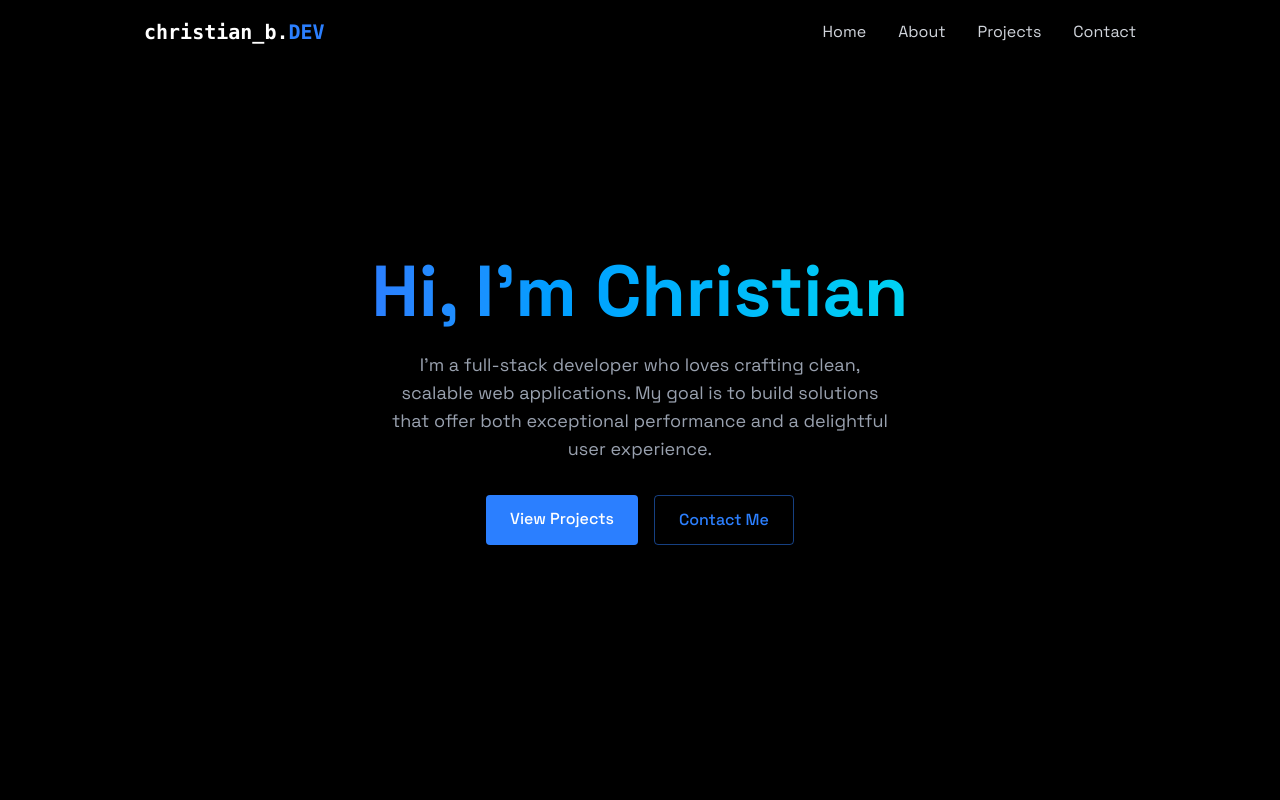
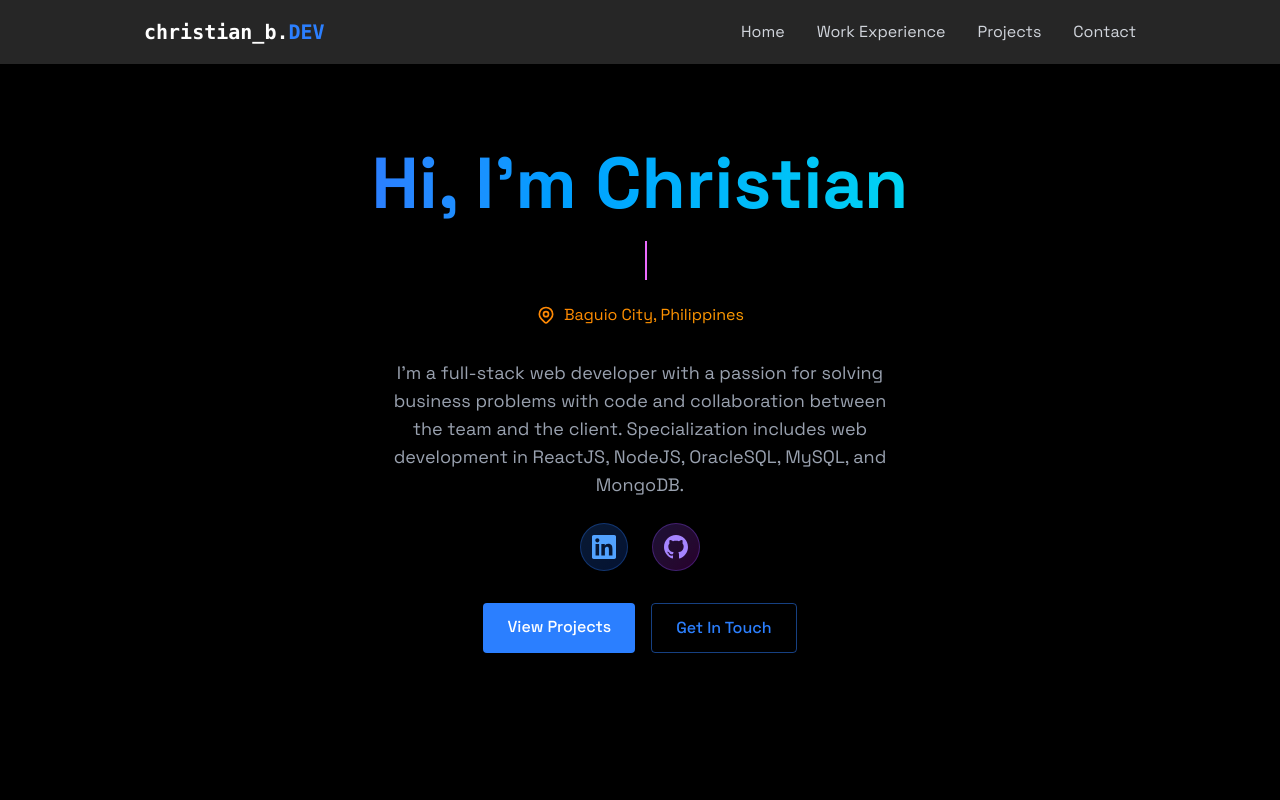
Before and after one commit to cbins13/cbins-portfolio, a React (Vite) app: page / in a window 1280 px wide. Shown: the top 800 px of the page. Built offline with nearby package versions, Linux system fonts and the light colour scheme.

Commit message:
Commit changes to portfolio edits

```diff
--- a/index.html
+++ b/index.html
@@ -10,7 +10,7 @@
       rel="stylesheet"
     />
     <meta name="viewport" content="width=device-width, initial-scale=1.0" />
-    <title>Vite + React</title>
+    <title>Christian B. | Portfolio Page</title>
 
   </head>
   <body>
--- a/src/components/MobileMenu.jsx
+++ b/src/components/MobileMenu.jsx
@@ -5,7 +5,7 @@ export const MobileMenu = ({ menuOpen, setMenuOpen }) => {
     <div
       className={`fixed top-0 left-0 w-full bg-[rgba(10,10,10,0.8)] z-40 flex flex-col items-center justify-center transition-all duration-300 ease-in-out ${
         menuOpen
-          ? "h-screen opacity-100 pointer-events-auto"
+          ? "bg-neutral-800/90 h-screen opacity-100 pointer-events-auto"
           : "h-0 opacity-0 pointer-events-none"
       }`}
     >
--- a/src/components/Navbar.jsx
+++ b/src/components/Navbar.jsx
@@ -6,7 +6,7 @@ export const Navbar = ({ menuOpen, setMenuOpen }) => {
   }, [menuOpen]);
 
   return (
-    <nav className="fixed top-0 w-full z-40 bg-[rgba(10, 10, 10, 0.8)] backdrop-blur-lg border-white/10 shadow-lg">
+    <nav className="fixed top-0 w-full z-40 bg-[rgba(10, 10, 10, 0.8)] backdrop-blur-lg border-white/10 shadow-lg bg-neutral-800">
       <div className="max-w-5xl mx-auto px-4">
         <div className="flex justify-between items-center h-16">
           <a href="#home" className="font-mono text-xl font-bold text-white">
@@ -30,7 +30,7 @@ export const Navbar = ({ menuOpen, setMenuOpen }) => {
               href="#about"
               className="text-gray-300 hover:text-white transition-colors"
             >
-              About
+              Work Experience
             </a>
             <a
               href="#projects"
--- a/src/components/sections/About.jsx
+++ b/src/components/sections/About.jsx
@@ -17,19 +17,19 @@ const About = () => {
       className="min-h-screen flex items-center justify-center py-20"
     >
       <RevealOnScroll>
-        <div className="max-w-3xl mx-auto px-4">
+        <div className="max-w-5xl mx-auto px-4">
           <h2 className="text-3xl font-bold mb-8 bg-gradient-to-r from-blue-500 to-cyan-400 bg-clip-text text-transparent text-center">
             About Me
           </h2>
 
-          <div className="rounded-xl p-8 border-white/10 border hover:-translate-y-1 transition-all">
+          <div className="rounded-xl p-8 border-white/10 border hover:-translate-y-1 transition-all bg-gradient-to-br from-blue-500/10 via-blue-500/5 to-cyan-500/10">
             <p className="text-gray-300 mb-6">
               Passionate developer with expertise in buiilding scalable web
               applications and creating innovative solutions.
             </p>
 
             <div className="grid grid-cols-1 md:grid-cols-2 gap-6">
-              <div className="rounded-xl p-6 hover:-translate-y-1 transition-all">
+              <div className="rounded-xl p-6 hover:-translate-y-1 transition-all bg-blue-500/10 border border-blue-500/20">
                 <h3 className="text-xl font-bold mb-4">Frontend</h3>
                 <div className="flex flex-wrap gap-2">
                   {frontendSkills.map((tech, index) => (
@@ -43,7 +43,7 @@ const About = () => {
                 </div>
               </div>
 
-              <div className="rounded-xl p-6 hover:-translate-y-1 transition-all">
+              <div className="rounded-xl p-6 hover:-translate-y-1 transition-all bg-violet-500/10 border border-violet-500/20">
                 <h3 className="text-xl font-bold mb-4">Backend</h3>
                 <div className="flex flex-wrap gap-2">
                   {backendSkills.map((tech, index) => (
@@ -60,7 +60,7 @@ const About = () => {
           </div>
 
           <div className="grid grid-cols-1 md:grid-cols-2 gap-6 mt-8">
-            <div className="p-6 rounded-xl border-white/10 border hover:-translate-y-1 transition-all">
+            <div className="p-6 rounded-xl border-white/10 border hover:-translate-y-1 transition-all bg-gradient-to-br from-cyan-500/10 to-blue-500/10">
               <h3 className="text-xl font-bold mb-4">🎓Education</h3>
               <ul className="list-disc list-inside text-gray-300">
                 <li>
@@ -74,7 +74,7 @@ const About = () => {
                 </li>
               </ul>
             </div>
-            <div className="p-6 rounded-xl border-white/10 border hover:-translate-y-1 transition-all">
+            <div className="p-6 rounded-xl border-white/10 border hover:-translate-y-1 transition-all bg-gradient-to-br from-fuchsia-500/10 to-violet-500/10">
               <h3 className="text-xl font-bold mb-4">💼Work Experience</h3>
 
               <div className="space-y-4 text-gray-300 ">
--- a/src/components/sections/Home.jsx
+++ b/src/components/sections/Home.jsx
@@ -1,11 +1,40 @@
-import React from "react";
+import React, { useEffect, useState } from "react";
 import RevealOnScroll from "../RevealOnScroll";
 
 const Home = () => {
+  const [displayText, setDisplayText] = useState("");
+  const [isDeleting, setIsDeleting] = useState(false);
+
+  useEffect(() => {
+    const fullText = "Full-Stack Developer";
+    const typingSpeed = isDeleting ? 80 : 120;
+    const pauseAtEnd = 1500;
+    const pauseAtStart = 800;
+
+    let timeout;
+
+    if (!isDeleting && displayText === fullText) {
+      timeout = setTimeout(() => setIsDeleting(true), pauseAtEnd);
+    } else if (isDeleting && displayText === "") {
+      timeout = setTimeout(() => setIsDeleting(false), pauseAtStart);
+    } else {
+      timeout = setTimeout(() => {
+        setDisplayText((prev) => {
+          if (!isDeleting) {
+            return fullText.slice(0, prev.length + 1);
+          }
+          return fullText.slice(0, prev.length - 1);
+        });
+      }, typingSpeed);
+    }
+
+    return () => clearTimeout(timeout);
+  }, [displayText, isDeleting]);
+
   return (
     <section
       id="home"
-      className="min-h-screen flex items-center justify-center relative"
+      className="min-h-screen max-w-5xl mx-auto flex items-center justify-center relative"
     >
       <RevealOnScroll>
         <div className="text-center z-10 px-4">
@@ -13,11 +42,89 @@ const Home = () => {
             Hi, I'm Christian
           </h1>
 
-        <p className="text-gray-400 text-lg mb-8 max-w-lg mx-auto">
-          I'm a full-stack developer who loves crafting clean, scalable web
-          applications. My goal is to build solutions that offer both
-          exceptional performance and a delightful user experience.
+          <h2 className="text-2xl md:text-3xl font-bold mb-6 bg-gradient-to-r bg-clip-text from-violet-500 to-fuchsia-400 leading-right text-transparent">
+            <span>
+              {displayText}
+              <span className="border-r-2 border-fuchsia-400 ml-1 animate-pulse">
+                &nbsp;
+              </span>
+            </span>
+          </h2>
+
+          {/* Location */}
+          <div className="flex items-center justify-center gap-2 mb-8">
+            <svg
+              className="w-5 h-5 text-orange-400"
+              fill="none"
+              stroke="currentColor"
+              viewBox="0 0 24 24"
+              xmlns="http://www.w3.org/2000/svg"
+            >
+              <path
+                strokeLinecap="round"
+                strokeLinejoin="round"
+                strokeWidth={2}
+                d="M17.657 16.657L13.414 20.9a1.998 1.998 0 01-2.827 0l-4.244-4.243a8 8 0 1111.314 0z"
+              />
+              <path
+                strokeLinecap="round"
+                strokeLinejoin="round"
+                strokeWidth={2}
+                d="M15 11a3 3 0 11-6 0 3 3 0 016 0z"
+              />
+            </svg>
+            <span className="text-sm md:text-base bg-gradient-to-r bg-clip-text text-transparent from-orange-400 to-amber-500">
+              Baguio City, Philippines
+            </span>
+          </div>
+
+          <p className="text-gray-400 text-lg mb-6 max-w-lg mx-auto">
+            I'm a full-stack web developer with a passion for solving business
+            problems with code and collaboration between the team and the
+            client. Specialization includes web development in ReactJS, NodeJS,
+            OracleSQL, MySQL, and MongoDB.
           </p>
+
+          {/* Social Media Badges */}
+          <div className="flex justify-center space-x-6 mb-8">
+            <a
+              href="https://www.linkedin.com/in/cbinayan/"
+              target="_blank"
+              rel="noopener noreferrer"
+              className="group transition-all duration-200 hover:-translate-y-1"
+              aria-label="LinkedIn Profile"
+            >
+              <div className="w-12 h-12 rounded-full bg-gradient-to-br from-blue-500/20 to-blue-600/20 border border-blue-500/30 flex items-center justify-center hover:border-blue-500/60 hover:shadow-[0_0_15px_rgba(59,130,246,0.3)] transition-all">
+                <svg
+                  className="w-6 h-6 text-blue-400 group-hover:text-blue-300 transition-colors"
+                  fill="currentColor"
+                  viewBox="0 0 24 24"
+                  xmlns="http://www.w3.org/2000/svg"
+                >
+                  <path d="M20.447 20.452h-3.554v-5.569c0-1.328-.027-3.037-1.852-3.037-1.853 0-2.136 1.445-2.136 2.939v5.667H9.351V9h3.414v1.561h.046c.477-.9 1.637-1.85 3.37-1.85 3.601 0 4.267 2.37 4.267 5.455v6.286zM5.337 7.433c-1.144 0-2.063-.926-2.063-2.065 0-1.138.92-2.063 2.063-2.063 1.14 0 2.064.925 2.064 2.063 0 1.139-.925 2.065-2.064 2.065zm1.782 13.019H3.555V9h3.564v11.452zM22.225 0H1.771C.792 0 0 .774 0 1.729v20.542C0 23.227.792 24 1.771 24h20.451C23.2 24 24 23.227 24 22.271V1.729C24 .774 23.2 0 22.222 0h.003z" />
+                </svg>
+              </div>
+            </a>
+
+            <a
+              href="https://github.com/cbins13"
+              target="_blank"
+              rel="noopener noreferrer"
+              className="group transition-all duration-200 hover:-translate-y-1"
+              aria-label="GitHub Profile"
+            >
+              <div className="w-12 h-12 rounded-full bg-gradient-to-br from-violet-500/20 to-fuchsia-600/20 border border-violet-500/30 flex items-center justify-center hover:border-violet-500/60 hover:shadow-[0_0_15px_rgba(139,92,246,0.3)] transition-all">
+                <svg
+                  className="w-6 h-6 text-violet-400 group-hover:text-violet-300 transition-colors"
+                  fill="currentColor"
+                  viewBox="0 0 24 24"
+                  xmlns="http://www.w3.org/2000/svg"
+                >
+                  <path d="M12 0c-6.626 0-12 5.373-12 12 0 5.302 3.438 9.8 8.207 11.387.599.111.793-.261.793-.577v-2.234c-3.338.726-4.033-1.416-4.033-1.416-.546-1.387-1.333-1.756-1.333-1.756-1.089-.745.083-.729.083-.729 1.205.084 1.839 1.237 1.839 1.237 1.07 1.834 2.807 1.304 3.492.997.107-.775.418-1.305.762-1.604-2.665-.305-5.467-1.334-5.467-5.931 0-1.311.469-2.381 1.236-3.221-.124-.303-.535-1.524.117-3.176 0 0 1.008-.322 3.301 1.23.957-.266 1.983-.399 3.003-.404 1.02.005 2.047.138 3.006.404 2.291-1.552 3.297-1.23 3.297-1.23.653 1.653.242 2.874.118 3.176.77.84 1.235 1.911 1.235 3.221 0 4.609-2.807 5.624-5.479 5.921.43.372.823 1.102.823 2.222v3.293c0 .319.192.694.801.576 4.765-1.589 8.199-6.086 8.199-11.386 0-6.627-5.373-12-12-12z" />
+                </svg>
+              </div>
+            </a>
+          </div>
 
           <div className="flex justify-center space-x-4">
             <a
@@ -31,7 +138,7 @@ const Home = () => {
               href="#projects"
               className="border border-blue-500/50 text-blue-500 py-3 px-6 rounded font-medium transition-all duration-200 hover:-translate-y-0.5 hover:shadow-[0_0_15px_rgba(59, 130, 246, 0.2)] hover:bg-blue-500/10"
             >
-            Contact Me
+              Get In Touch
             </a>
           </div>
         </div>
--- a/src/index.css
+++ b/src/index.css
@@ -40,6 +40,7 @@ body {
 }
 
 
+
 .reveal {
   opacity: 0;
   transform: translateY(20px);
```
Also changed, not shown: src/App.jsx (+15 -11 lines), 1 other file (tests, documents, lock files or other folders). Lines whose indentation alone changed are shown as unchanged.
